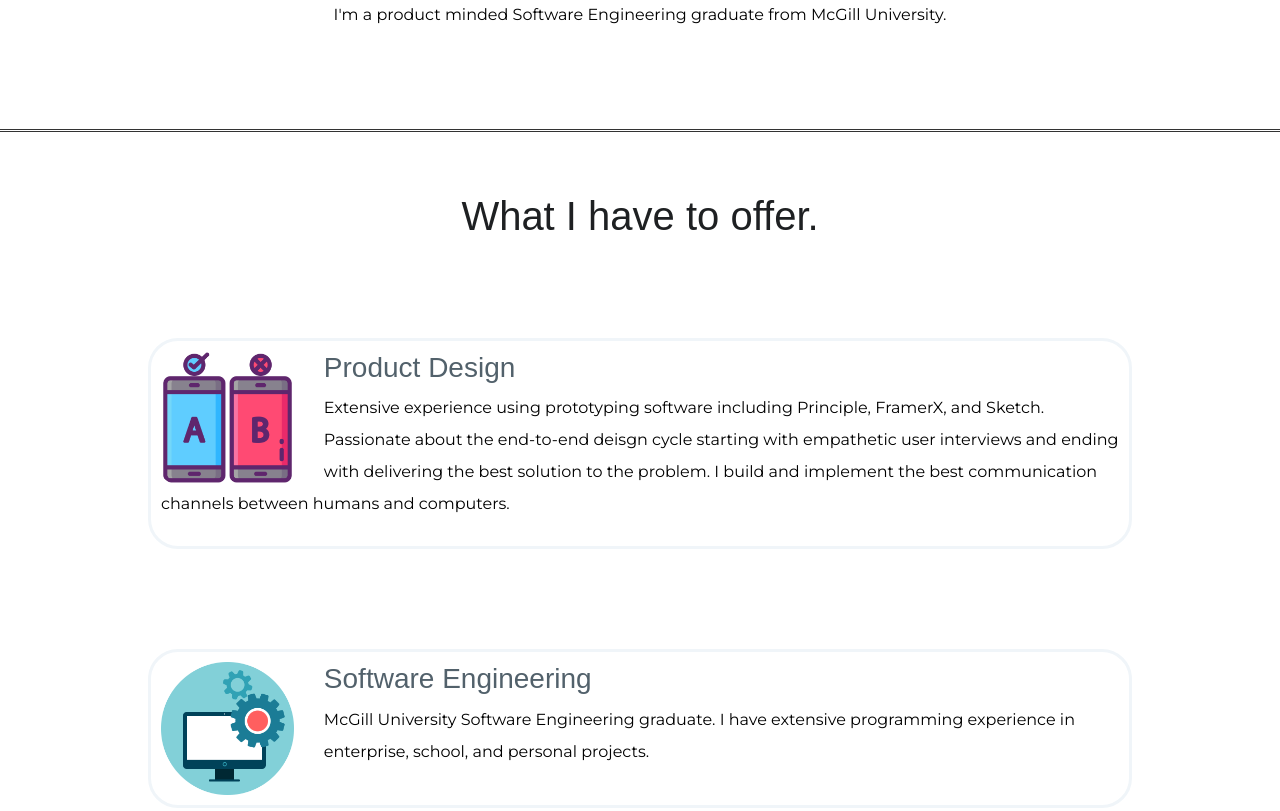
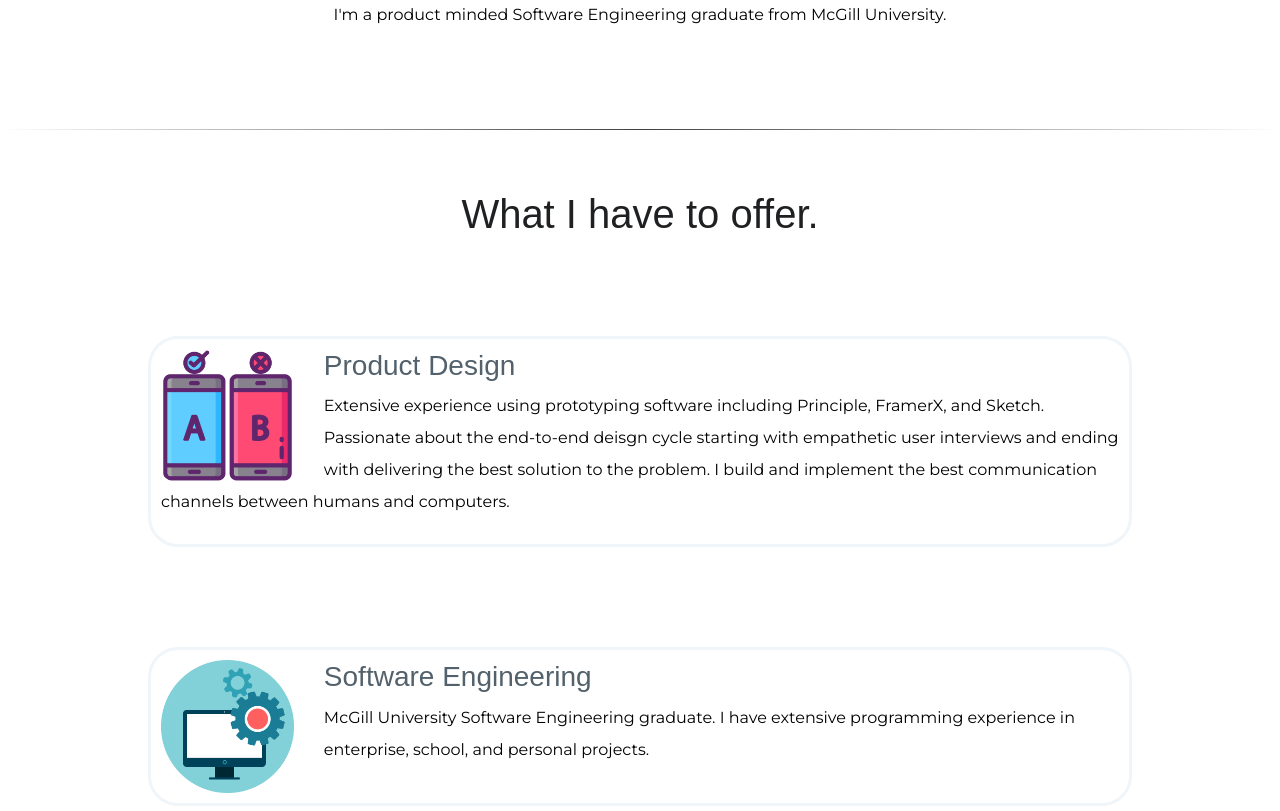
Before and after one commit to JessenGibbs/Personal_site, a plain HTML site: page index.html in a window 1280 px wide. Shown: the part 1358-2169 px from the top of the page. Drawn offline with nearby package versions, Linux system fonts and the light colour scheme.

Commit message:
hr style change

```diff
--- a/css/styles.css
+++ b/css/styles.css
@@ -36,12 +36,9 @@ p {
 }
 
 hr {
-  border: none;
-    border-top: 3px double #333;
-    color: #333;
-    overflow: visible;
-    text-align: center;
-    height: 10%;
+  border: 0;
+  height: 1px;
+  background-image: linear-gradient(to right, rgba(0, 0, 0, 0), rgba(0, 0, 0, 0.75), rgba(0, 0, 0, 0));
 }
 
 .navbar {
```
